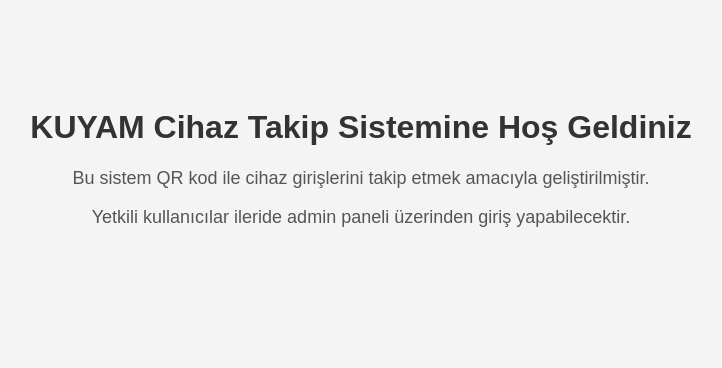
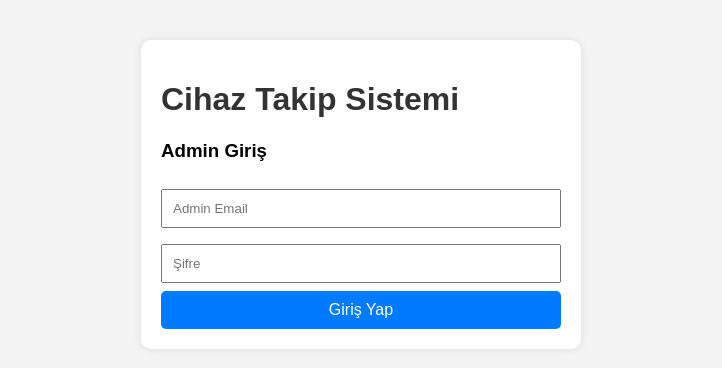
Before and after one commit to Sudenazkaranfil/qr-code-device-tracking-system, a Flask app: page / in a window 1280 px wide. Shown: the top 368 px of the page, without its empty margins (279-1001 px from the left). Run offline with Flask 3, Linux system fonts and the light colour scheme; some libraries are stand-ins or nearby versions.

Commit message:
Update index.html

```diff
--- a/templates/index.html
+++ b/templates/index.html
@@ -2,26 +2,89 @@
 <html lang="tr">
 <head>
     <meta charset="UTF-8">
-    <title>KUYAM Cihaz Takip Sistemi</title>
+    <title>Cihaz Takip Sistemi</title>
     <style>
         body {
             font-family: Arial, sans-serif;
-            text-align: center;
-            padding: 80px;
+            margin: 40px;
             background-color: #f4f4f4;
         }
+
         h1 {
             color: #333;
         }
-        p {
-            font-size: 18px;
-            color: #555;
+
+        .container {
+            max-width: 400px;
+            margin: auto;
+            background: #fff;
+            padding: 20px;
+            border-radius: 10px;
+            box-shadow: 0 0 10px rgba(0,0,0,0.1);
+        }
+
+        form input {
+            width: 100%;
+            padding: 10px;
+            margin: 8px 0;
+            box-sizing: border-box;
+        }
+
+        form button {
+            width: 100%;
+            padding: 10px;
+            background-color: #007BFF;
+            border: none;
+            color: white;
+            font-size: 16px;
+            border-radius: 5px;
+            cursor: pointer;
+        }
+
+        .message {
+            color: red;
+            margin-top: 10px;
+            text-align: center;
+        }
+
+        .alert {
+            padding: 10px;
+            margin: 10px 0;
+            border-radius: 5px;
+        }
+
+        .alert-warning {
+            background-color: #fff3cd;
+            color: #856404;
+        }
+
+        .alert-success {
+            background-color: #d4edda;
+            color: #155724;
         }
     </style>
 </head>
 <body>
-    <h1>KUYAM Cihaz Takip Sistemine Hoş Geldiniz</h1>
-    <p>Bu sistem QR kod ile cihaz girişlerini takip etmek amacıyla geliştirilmiştir.</p>
-    <p>Yetkili kullanıcılar ileride admin paneli üzerinden giriş yapabilecektir.</p>
+    <div class="container">
+        <h1>Cihaz Takip Sistemi</h1>
+        <h3>Admin Giriş</h3>
+        <form method="POST" action="/admin_login">
+            <input type="email" name="email" placeholder="Admin Email" required>
+            <input type="password" name="password" placeholder="Şifre" required>
+            <button type="submit">Giriş Yap</button>
+        </form>
+
+        {% if login_error %}
+            <p class="message">{{ login_error }}</p>
+        {% endif %}
+
+        {% with messages = get_flashed_messages(with_categories=true) %}
+            {% if messages %}
+                {% for category, message in messages %}
+                    <div class="alert alert-{{ category }}">{{ message }}</div>
+                {% endfor %}
+            {% endif %}
+        {% endwith %}
+    </div>
 </body>
 </html>
```
